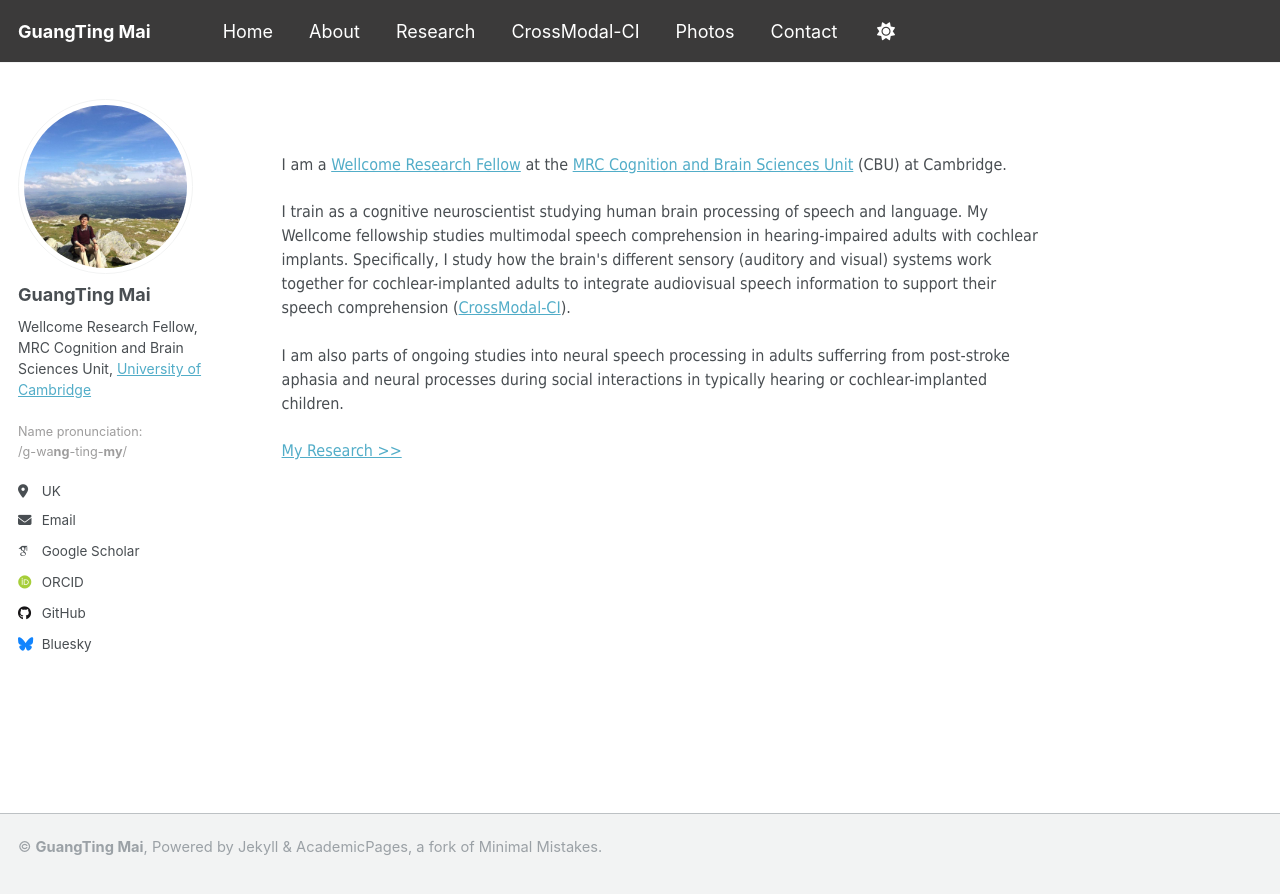
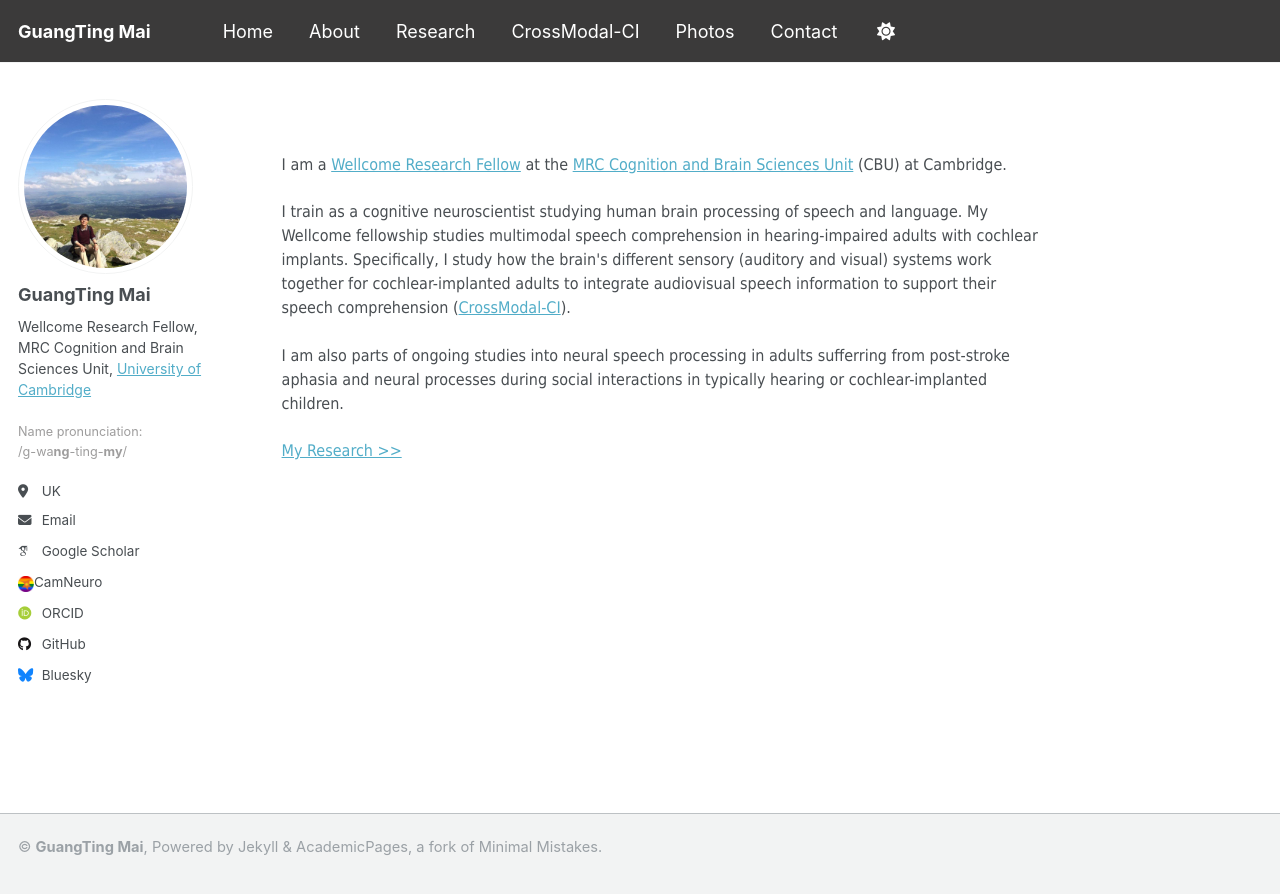
Before and after one commit to guangtingmai/guangtingmai.github.io, a Jekyll site: the page built from _pages/readme.html, in a window 1280 px wide. Shown: the top 894 px of the page. Built offline with Jekyll 4.4.1, drawn with Linux system fonts in a browser that asks for light colours; some web fonts are replaced.

Commit message:
Update _config.yml

```diff
--- a/_config.yml
+++ b/_config.yml
@@ -35,7 +35,7 @@ author:
   academia         : # URL
   arxiv            : # URL - Update with the correct link to your profile
   googlescholar    : "https://scholar.google.com/citations?user=bCQ03mIAAAAJ&hl=en"
-  customicon       : "https://neuroscience.cam.ac.uk/member/gm832/"
+  camneuro         : "https://neuroscience.cam.ac.uk/member/gm832/"
   impactstory      : # URL
   orcid            : "https://orcid.org/0000-0002-5618-7420"
   semantic         : # URL
```
